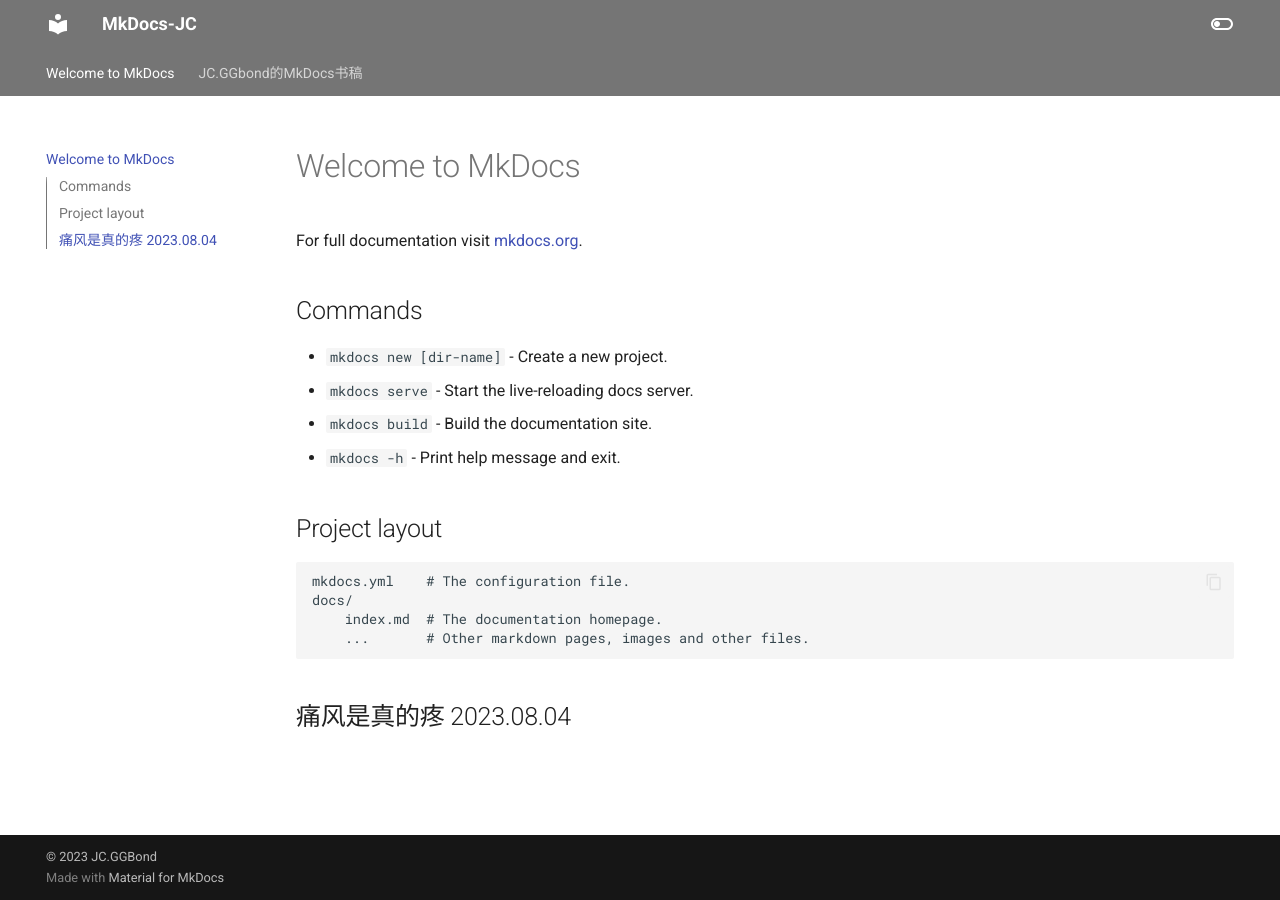
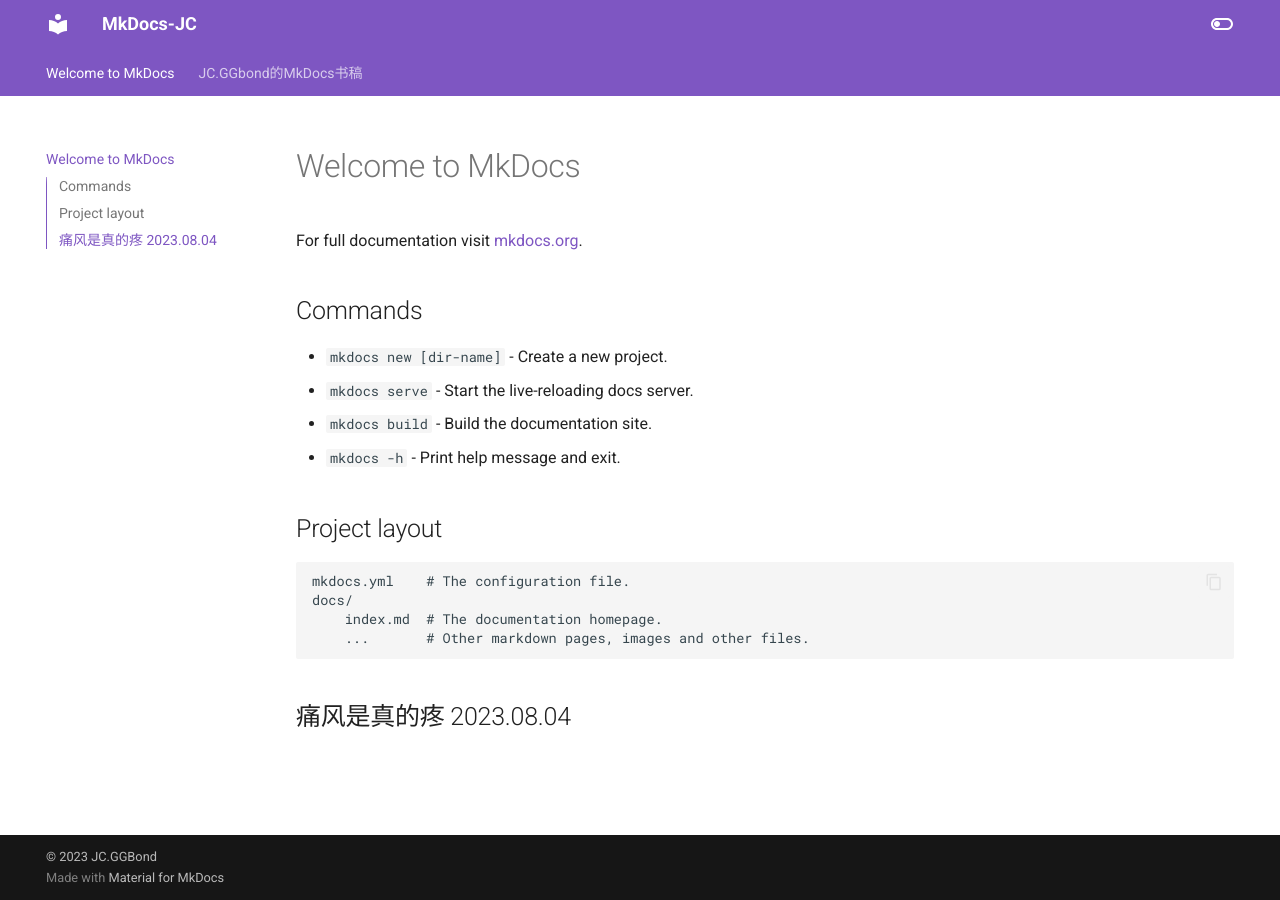
Before and after one commit to JC-GGBond/mkdocs-material-JC, an MkDocs documentation site: the page built from docs/index.md, in a window 1280 px wide. Built offline with MkDocs 1.6.1 and Material for MkDocs 9.7.7, drawn with Linux system fonts in a browser that asks for light colours.

Commit message:
20230804

```diff
--- a/mkdocs.yml
+++ b/mkdocs.yml
@@ -18,7 +18,7 @@
       toggle:
         icon: material/toggle-switch-off-outline
         name: Switch to dark mode
-      primary: grey
+      primary: deep purple
       accent: purple
     - scheme: slate
       toggle:
```
